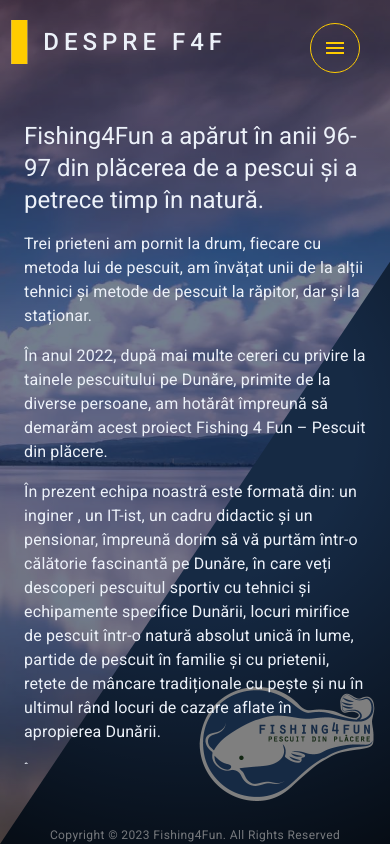
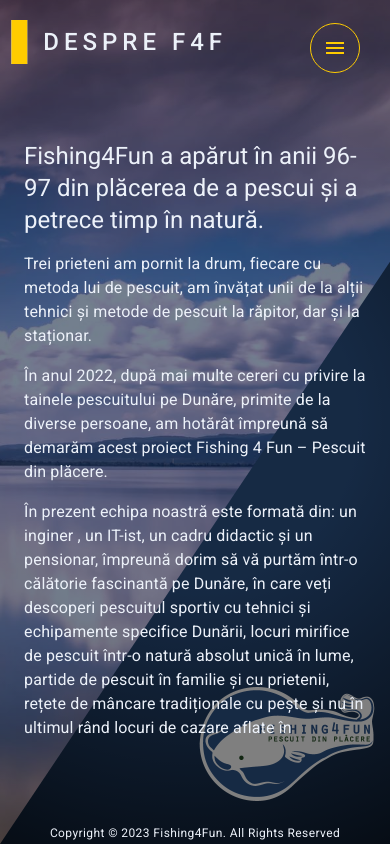
Before and after one commit to acorbinelli/fishing4fun, a React (Create React App) app: page /despre-f4f in a window 390 px wide. Built offline with nearby package versions, Linux system fonts and the light colour scheme.

Commit message:
create fallback for suspense fix layout responsiveness create under construction component add UConst comp to all empty pages fix DespreF4F layout

```diff
--- a/src/App.tsx
+++ b/src/App.tsx
@@ -1,4 +1,4 @@
-import { CssBaseline, ThemeProvider } from "@mui/material";
+import { CssBaseline, ThemeProvider,CircularProgress,Box } from "@mui/material";
 import { Routes, Route, Navigate, BrowserRouter as Router } from "react-router-dom";
 import { theme } from "./theme";
 import { Suspense, lazy } from "react";
@@ -19,7 +19,7 @@
       <Router>
         <CssBaseline />
         <Layout>
-          <Suspense fallback={<div>Loading</div>}>
+          <Suspense fallback={<Box sx={{width:'100%',height:'100%',display:'flex',justifyContent:'center',alignItems:'center'}}><CircularProgress color='warning'/></Box>}>
             <Routes>
               <Route path="/acasa" element={<Acasa />} />
               <Route path="/dunarea" element={<Dunarea />} />
--- a/src/components/Layout/Layout.tsx
+++ b/src/components/Layout/Layout.tsx
@@ -1,4 +1,4 @@
-import { FC, useMemo, useState,useCallback,useEffect } from "react";
+import { FC, useMemo, useState, useCallback, useEffect } from "react";
 import { Box, Fade, Typography } from "@mui/material";
 import Navbar from "components/Navbar/Navbar";
 import Logo from "images/logo/avatar.png";
@@ -18,20 +18,18 @@
 const Layout: FC<Props> = ({ children }) => {
   const location = useLocation();
   const { isSmall } = useMobileDetect();
-  const [isNavOpen,setIsNavOpen] = useState<boolean>(false)
+  const [isNavOpen, setIsNavOpen] = useState<boolean>(false);
 
   const toggleNavOpen = useCallback(
-    (value?:boolean) => {
-      if(value){
-        setIsNavOpen(true)
-      }else{
-
-        setIsNavOpen((prev)=>!prev)
+    (value?: boolean) => {
+      if (value) {
+        setIsNavOpen(true);
+      } else {
+        setIsNavOpen((prev) => !prev);
       }
     },
-    [setIsNavOpen],
-  )
-
+    [setIsNavOpen]
+  );
 
   const pageIntroText = useMemo(() => {
     switch (location.pathname.toLowerCase()) {
@@ -59,7 +57,7 @@
       case "/acasa":
         return (
           <>
-            <IntroText title={pageIntroText} position="top" toggleOpen={toggleNavOpen}/>
+            <IntroText title={pageIntroText} position="top" toggleOpen={toggleNavOpen} />
             <Box sx={{ height: "100%", width: "100%", position: "absolute", zIndex: 2 }}>
               <Fade in>
                 <Box sx={{ overflow: "hidden", width: "100%", height: "100%" }}>
@@ -85,13 +83,13 @@
       case "/despre-f4f":
         return (
           <>
-            <IntroText title={pageIntroText} position="top" toggleOpen={toggleNavOpen}/>
+            <IntroText title={pageIntroText} position="top" toggleOpen={toggleNavOpen} />
             <Box
               sx={{
                 height: "100%",
                 width: "100%",
                 position: "absolute",
-                zIndex: 3,
+                zIndex: 2,
                 backgroundColor: "rgba(0,0,0,0.5)",
               }}
             >
@@ -119,7 +117,7 @@
       case "/tutoriale":
         return (
           <>
-            <IntroText title={pageIntroText} position="top" toggleOpen={toggleNavOpen}/>
+            <IntroText title={pageIntroText} position="top" toggleOpen={toggleNavOpen} />
             <Box sx={{ height: "100%", width: "100%", position: "absolute", zIndex: 2 }}>
               <Fade in>
                 <Box sx={{ overflow: "hidden", width: "100%", height: "100%" }}>
@@ -145,28 +143,28 @@
       case "/dunarea":
         return (
           <>
-            <IntroText title={pageIntroText} position="top" toggleOpen={toggleNavOpen}/>
+            <IntroText title={pageIntroText} position="top" toggleOpen={toggleNavOpen} />
             <Box sx={{ height: "100%", width: "100%", position: "absolute", zIndex: 2 }}></Box>
           </>
         );
       case "/blog":
         return (
           <>
-            <IntroText title={pageIntroText} position="top" toggleOpen={toggleNavOpen}/>
+            <IntroText title={pageIntroText} position="top" toggleOpen={toggleNavOpen} />
             <Box sx={{ height: "100%", width: "100%", position: "absolute", zIndex: 2 }}></Box>
           </>
         );
       case "/info":
         return (
           <>
-            <IntroText title={pageIntroText} position="top"toggleOpen={toggleNavOpen} />
+            <IntroText title={pageIntroText} position="top" toggleOpen={toggleNavOpen} />
             <Box sx={{ height: "100%", width: "100%", position: "absolute", zIndex: 2 }}></Box>
           </>
         );
       case "/contact":
         return (
           <>
-            <IntroText title={pageIntroText} position="top"toggleOpen={toggleNavOpen} />
+            <IntroText title={pageIntroText} position="top" toggleOpen={toggleNavOpen} />
             <Box sx={{ height: "100%", width: "100%", position: "absolute", zIndex: 2 }}></Box>
           </>
         );
@@ -188,21 +186,20 @@
         backgroundPosition: "center",
         flex: 1,
         height: "100vh",
+        position: "relative",
       }}
       component="main"
     >
       {location.pathname !== "/" && (
         <>
-          <Navbar isOpen={isNavOpen} toggleOpen={toggleNavOpen}/>
+          <Navbar isOpen={isNavOpen} toggleOpen={toggleNavOpen} />
           <Fade in style={{ position: "absolute", zIndex: 2, bottom: "0%", right: "0%", opacity: 1 }}>
             <img width={isSmall ? 200 : 300} height={isSmall ? 200 : 300} src={Logo} alt="4f4 logo" />
           </Fade>
         </>
       )}
       {<BackgroundElement />}
-      <Box sx={{ width: "100%", height: "100%", pl: isSmall ? 3 : 20, pr: 3, position: "absolute", zIndex: 102 }}>
-        {children}
-      </Box>
+      <Box sx={{ width: "100%", height: "100%", pl: isSmall ? 3 : 20, pr: 3, zIndex: 102 }}>{children}</Box>
 
       <Box
         sx={{
@@ -210,7 +207,6 @@
           display: "flex",
           justifyContent: "center",
           alignItems: "center",
-          height: (theme) => theme.spacing(2),
           position: "absolute",
           bottom: 0,
           zIndex: 2,
--- /dev/null
+++ b/src/components/UnderConstruction/UnderConstruction.tsx
@@ -0,0 +1,15 @@
+import { Box, Typography } from "@mui/material";
+import EngineeringIcon from "@mui/icons-material/Engineering";
+const UnderConstruction = () => {
+  return (
+    <Box sx={{ width: "100%", height: "100%", display: "flex", justifyContent: "center", alignItems: "center" }}>
+      <Box sx={{ display: "flex", flexDirection: "column", alignItems: "center",justifyContent:'center' }}>
+        <EngineeringIcon fontSize="large" color="warning" sx={{fontSize:200,ml:5}}/>
+        <Typography sx={{color:'warning.main'}} variant='h6'>Ne pare rau... </Typography>
+        <Typography sx={{color:'warning.main'}} variant='h6'>Pagina aceasta inca hiberneaza {":("}</Typography>
+      </Box>
+    </Box>
+  );
+};
+
+export default UnderConstruction;
--- /dev/null
+++ b/src/components/UnderConstruction/index.ts
@@ -0,0 +1 @@
+export {default} from './UnderConstruction'
--- a/src/pages/Blog/Blog.tsx
+++ b/src/pages/Blog/Blog.tsx
@@ -1,10 +1,8 @@
 import { Box } from "@mui/material";
 import IntroText from "shared/components/IntroText";
+import UnderConstruction from "components/UnderConstruction";
 const Blog = () => {
-  return (
-
-      <Box>MAIN</Box>
-  );
+  return <UnderConstruction />;
 };
 
 export default Blog;
--- a/src/pages/Contact/Contact.tsx
+++ b/src/pages/Contact/Contact.tsx
@@ -1,10 +1,10 @@
 import { Box } from "@mui/material";
 import IntroText from "shared/components/IntroText";
+import UnderConstruction from "components/UnderConstruction";
+
 const Contact = () => {
-  return (
+  return <UnderConstruction />;
 
-      <Box>MAIN</Box>
-  );
 };
 
 export default Contact;
--- a/src/pages/DespreF4F/DespreF4F.tsx
+++ b/src/pages/DespreF4F/DespreF4F.tsx
@@ -10,16 +10,18 @@
   return (
     <Box
       sx={{
+        width: "100%",
+        height: "100%",
         display: "flex",
-        flexDirection: "column",
-        overflowY: "auto",
-        height: (theme) => `calc(100% - ${theme.spacing(25)})`,
-        my: 15,
-        "&::-webkit-scrollbar": {
-          visibility: "hidden",
-        },
+        alignItems: "center",
+        justifyContent: "center",
+        flexDirection: isSmall ? "column" : "row",
+        pt: isSmall ? 5 : 0,
+        zIndex:100,
+        position:'relative'
       }}
     >
+      <Box sx={{maxHeight:(theme) => `calc(100% - ${theme.spacing(25)})`,overflow:'auto'}}>
       <Typography
         variant={isSmall ? "h5" : "h3"}
         sx={{
@@ -96,6 +98,8 @@
         împreună îndrumare, sprijin și înțelegere pentru începători, dar și pentru avansați, formare de echipe, pescuit
         în familie și cu prietenii. Echipa Fishing4Fun vă urează fire întinse și nu uitați, pescuiți din plăcere!
       </Typography>
+      </Box>
+
     </Box>
   );
 };
--- a/src/pages/Dunarea/Dunarea.tsx
+++ b/src/pages/Dunarea/Dunarea.tsx
@@ -1,11 +1,10 @@
 import { Box } from "@mui/material";
 import IntroText from "shared/components/IntroText";
+import UnderConstruction from "components/UnderConstruction";
 
 const Dunarea = () => {
-  return (
+  return <UnderConstruction />;
 
-      <Box>MAIN</Box>
-  );
 };
 
 export default Dunarea;
--- a/src/pages/Info/Info.tsx
+++ b/src/pages/Info/Info.tsx
@@ -1,11 +1,10 @@
 import { Box } from "@mui/material";
 import IntroText from "shared/components/IntroText";
+import UnderConstruction from "components/UnderConstruction";
 
 const Info = () => {
-  return (
+  return <UnderConstruction />;
 
-      <Box>MAIN</Box>
-  );
 };
 
 export default Info;
--- a/src/pages/LandingPage/LandingPage.tsx
+++ b/src/pages/LandingPage/LandingPage.tsx
@@ -20,6 +20,7 @@
         justifyContent: "center",
         alignItems: "center",
         position: "relative",
+        zIndex:100
       }}
     >
       <LandingLogoButton onLogoClick={onLogoClick} />
--- a/src/pages/Tutoriale/Tutoriale.tsx
+++ b/src/pages/Tutoriale/Tutoriale.tsx
@@ -41,6 +41,8 @@
         justifyContent: "center",
         flexDirection: isSmall ? "column" : "row",
         pt: isSmall ? 5 : 0,
+        zIndex:100,
+        position:'relative'
       }}
     >
       <Box
```
